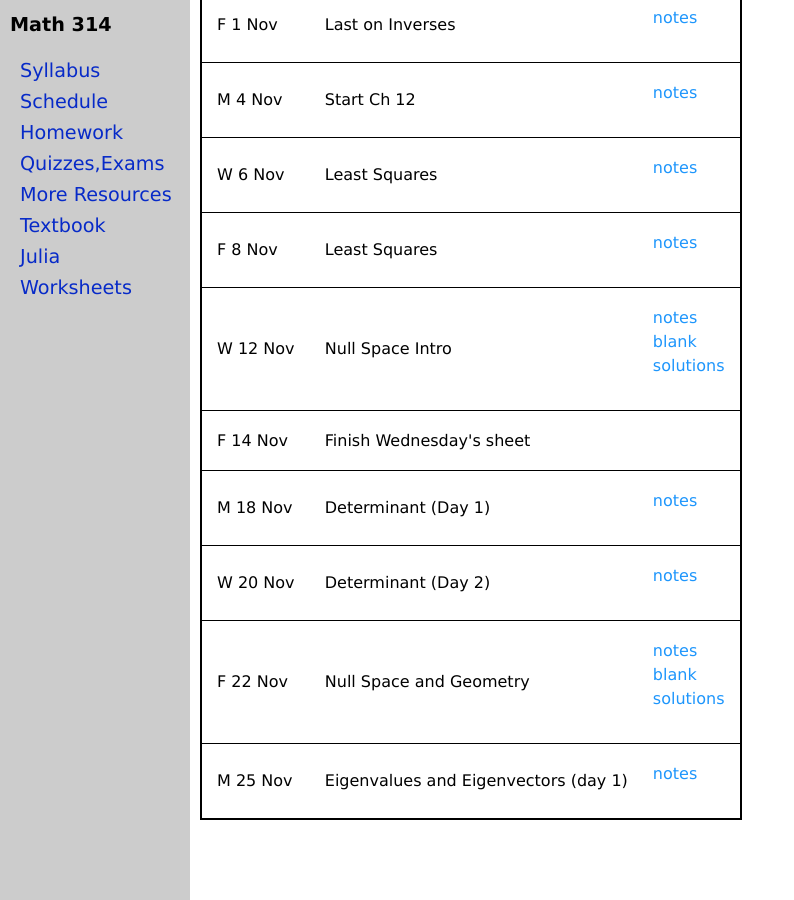
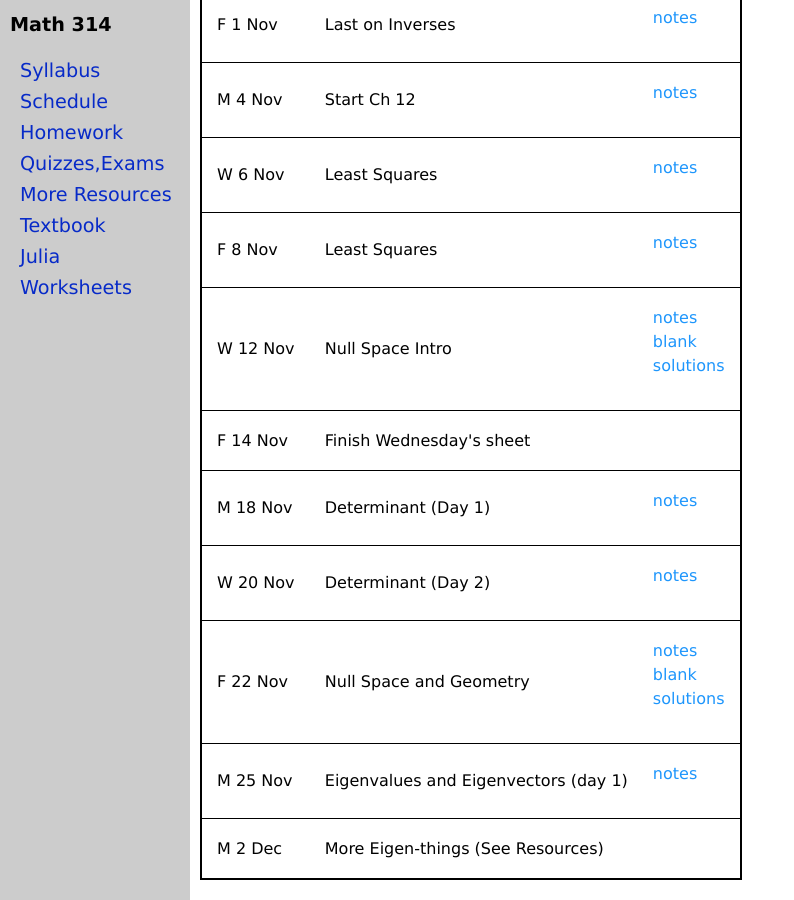
Before and after one commit to jrfaudree/LA, a Jekyll site: the page built from worksheets.md, in a window 1280 px wide and 900 px high, scrolled down 2382 px. Shown: the whole window, without its empty margins (0-794 px from the left). Built offline with Jekyll 4.4.1, drawn with Linux system fonts in a browser that asks for light colours.

Commit message:
Update worksheets.yml

```diff
--- a/_data/worksheets.yml
+++ b/_data/worksheets.yml
@@ -124,3 +124,5 @@ worksheets:
 - date: M 25 Nov
   name: Eigenvalues and Eigenvectors (day 1)
   notes: E-values-day1.pdf
+- date: M 2 Dec
+  name: More Eigen-things (See Resources)
```
